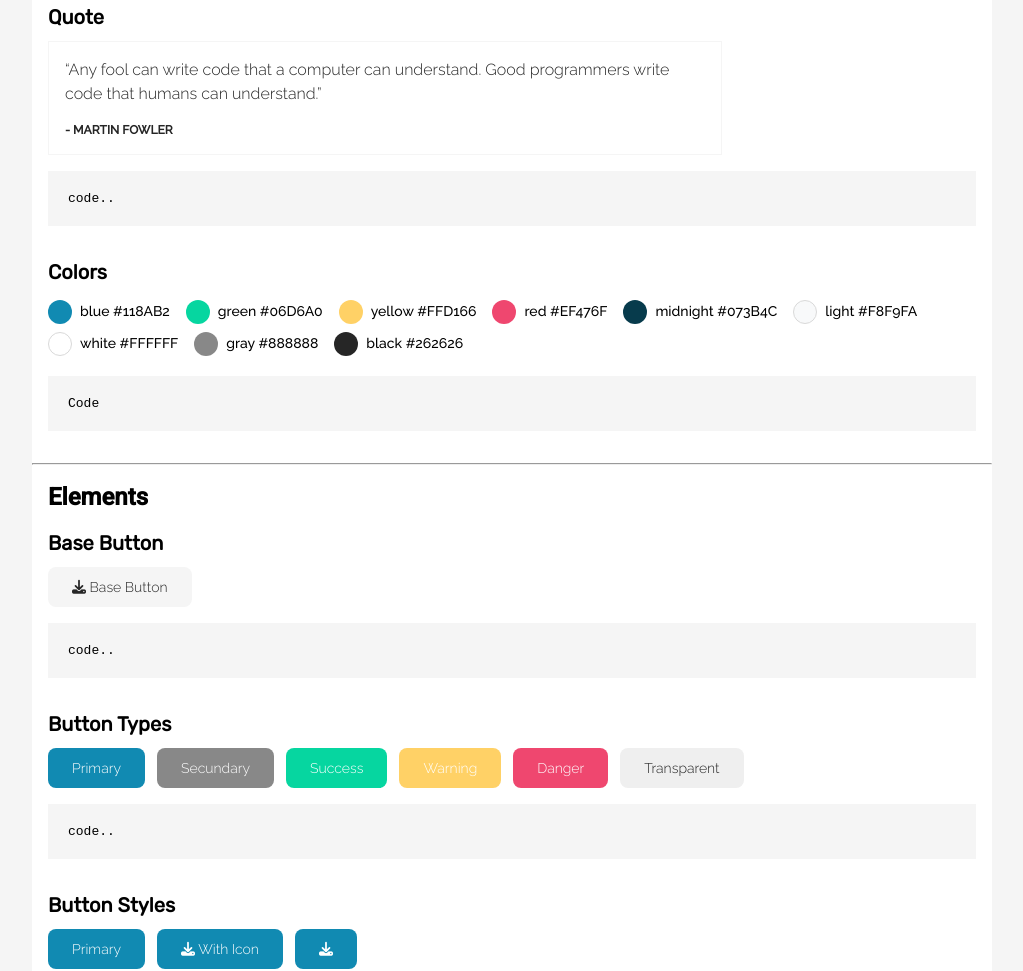
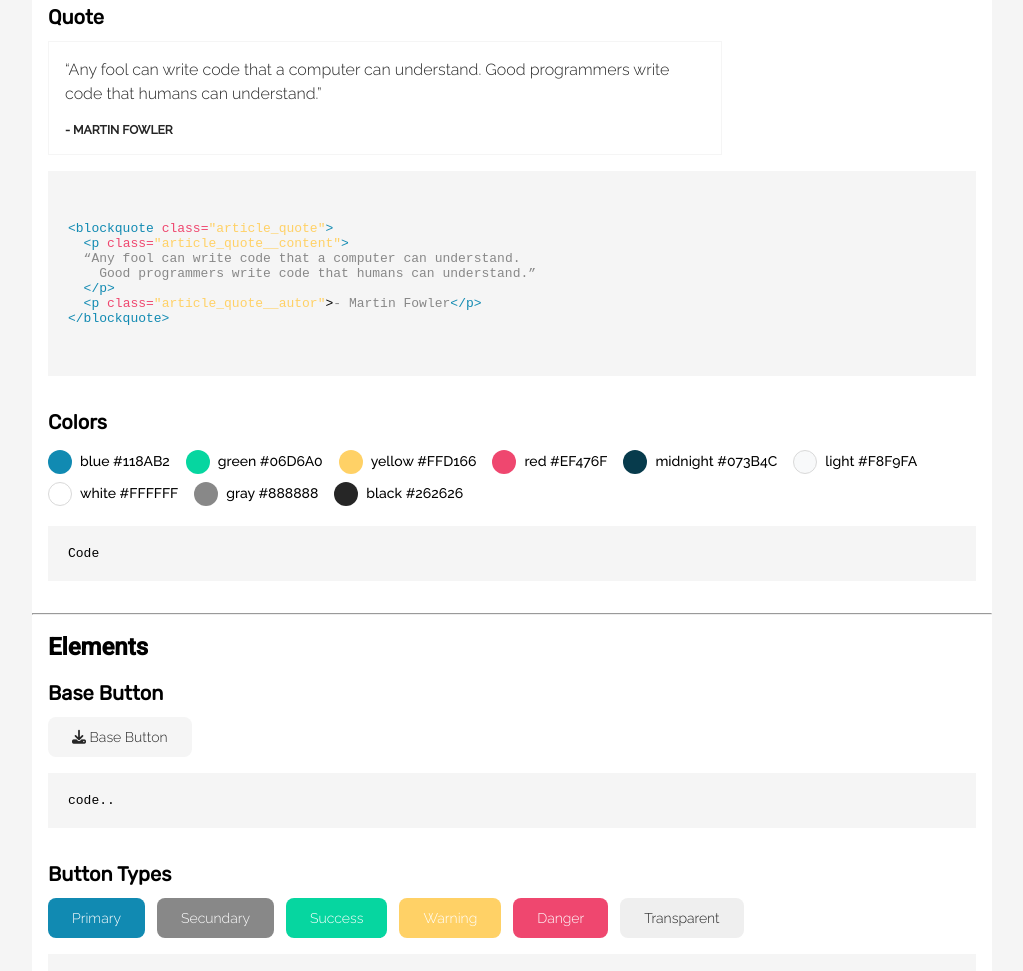
Before and after one commit to kenqefh/component-library-essentials, a plain HTML site: page index.html in a window 1280 px wide. Shown: the part 1106-2077 px from the top of the page, without its empty margins (128-1151 px from the left). Drawn offline with Linux system fonts and the light colour scheme.

Commit message:
quote article code done

```diff
--- a/index.html
+++ b/index.html
@@ -95,7 +95,17 @@
                   <p class="article_quote__autor">- Martin Fowler</p>
                 </blockquote>
               </div>
-              <code class="article__code"> code.. </code>
+              <pre class="article__code">
+              <code>
+<span class="code_blue">&lt;blockquote</span> <span class="code_red">class=</span><span class="code_yellow">"article_quote"</span><span class="code_blue">&gt;</span>
+  <span class="code_blue">&lt;p</span> <span class="code_red">class=</span><span class="code_yellow">"article_quote__content"</span><span class="code_blue">&gt;</span>
+  <span class="code_gray">“Any fool can write code that a computer can understand.
+    Good programmers write code that humans can understand.”</span>
+  <span class="code_blue">&lt;/p&gt;</span>
+  <span class="code_blue">&lt;p</span> <span class="code_red">class=</span><span class="code_yellow">"article_quote__autor"</span>&gt;<span class="code_gray">- Martin Fowler</span><span class="code_blue">&lt;/p&gt;</span>
+<span class="code_blue">&lt;/blockquote&gt;</span>
+              </code>
+              </pre>
             </article>
 
             <article class="article">
```
Also changed, not shown: draft.html (+4 -8 lines), 1 other file.
